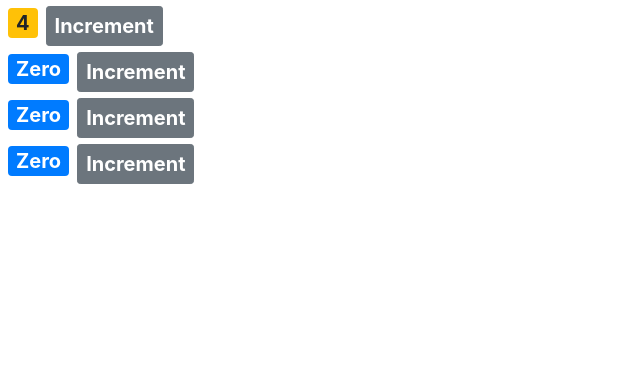
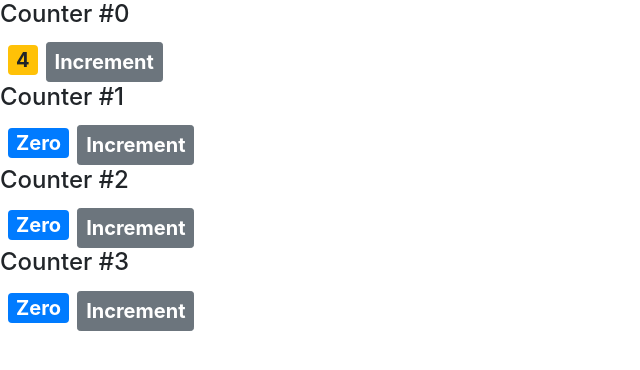
Before and after one commit to Kayhan-Kashi/counter-app, a React (Create React App) app: page / in a window 1280 px wide. Shown: the top 370 px of the page, without its empty margins (0-640 px from the left). Built offline with nearby package versions, Linux system fonts and the light colour scheme.

Commit message:
Passing children

```diff
--- a/src/components/counter.jsx
+++ b/src/components/counter.jsx
@@ -38,6 +38,8 @@ class Counter extends Component {
     console.log("props", this.props);
     return (
       <div>
+        {/* <h4>Counter #{this.props.children}</h4> */}
+        <h4>Counter #{this.props.id}</h4>
         <span style={this.styles} className={this.getBadgeClasses()}>
           {this.formatState()}
         </span>
--- a/src/components/counters.jsx
+++ b/src/components/counters.jsx
@@ -15,7 +15,11 @@ class Counters extends Component {
     return (
       <div>
         {this.state.counters.map((counter) => (
-          <Counter key={counter.id} value={counter.value}></Counter>
+          <Counter
+            key={counter.id}
+            value={counter.value}
+            id={counter.id}
+          ></Counter>
         ))}
       </div>
     );
```
